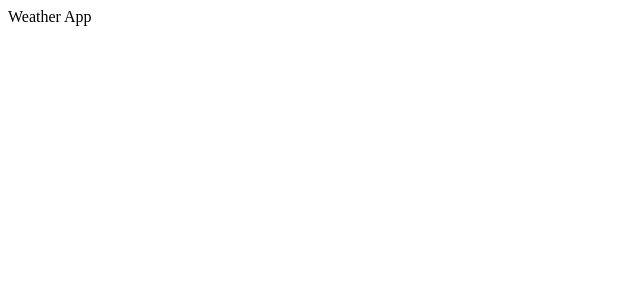
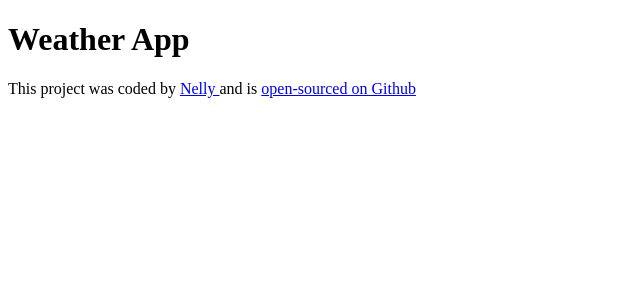
Before and after one commit to nellyobi/react-weather-app-project, a React (Create React App) app in the folder react-weather-app-project/: page / in a window 1280 px wide. Shown: the top 300 px of the page, without its empty margins (0-640 px from the left). Built offline with nearby package versions, Linux system fonts and the light colour scheme.

Commit message:
Added the Github repo URL

```diff
--- a/react-weather-app-project/src/App.js
+++ b/react-weather-app-project/src/App.js
@@ -3,6 +3,17 @@
 
 export default function App() {
   return (
-    <div className="App"> Weather App</div>
+    <div className="App">
+
+    <h1> Weather App </h1>
+    <footer>
+      This project was coded by <a href="https://github.com/nellyobi" target="_blank"> Nelly </a>  and is {" "}
+    <a href="https://github.com/nellyobi/react-weather-app-project"
+    target='_blank'>
+open-sourced on Github
+
+    </a>
+    </footer>
+    </div>
   );
 }
```
